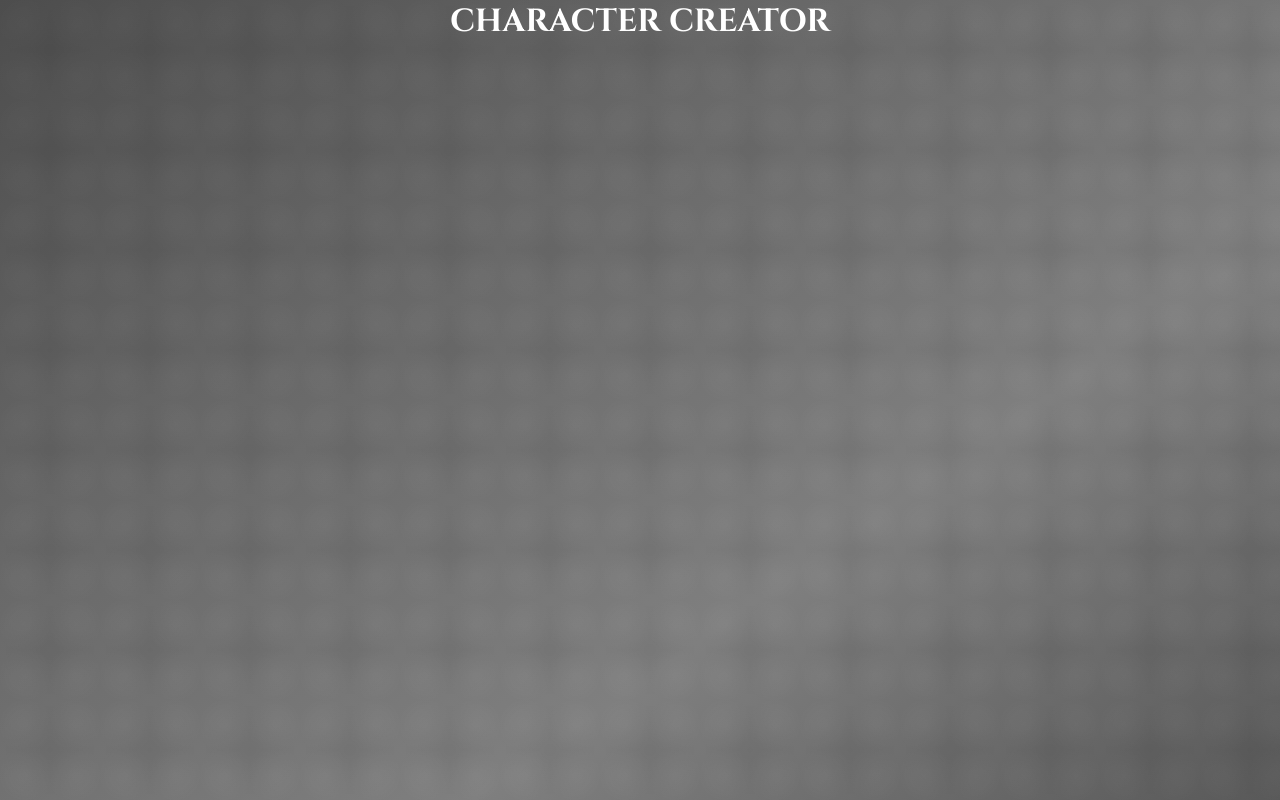
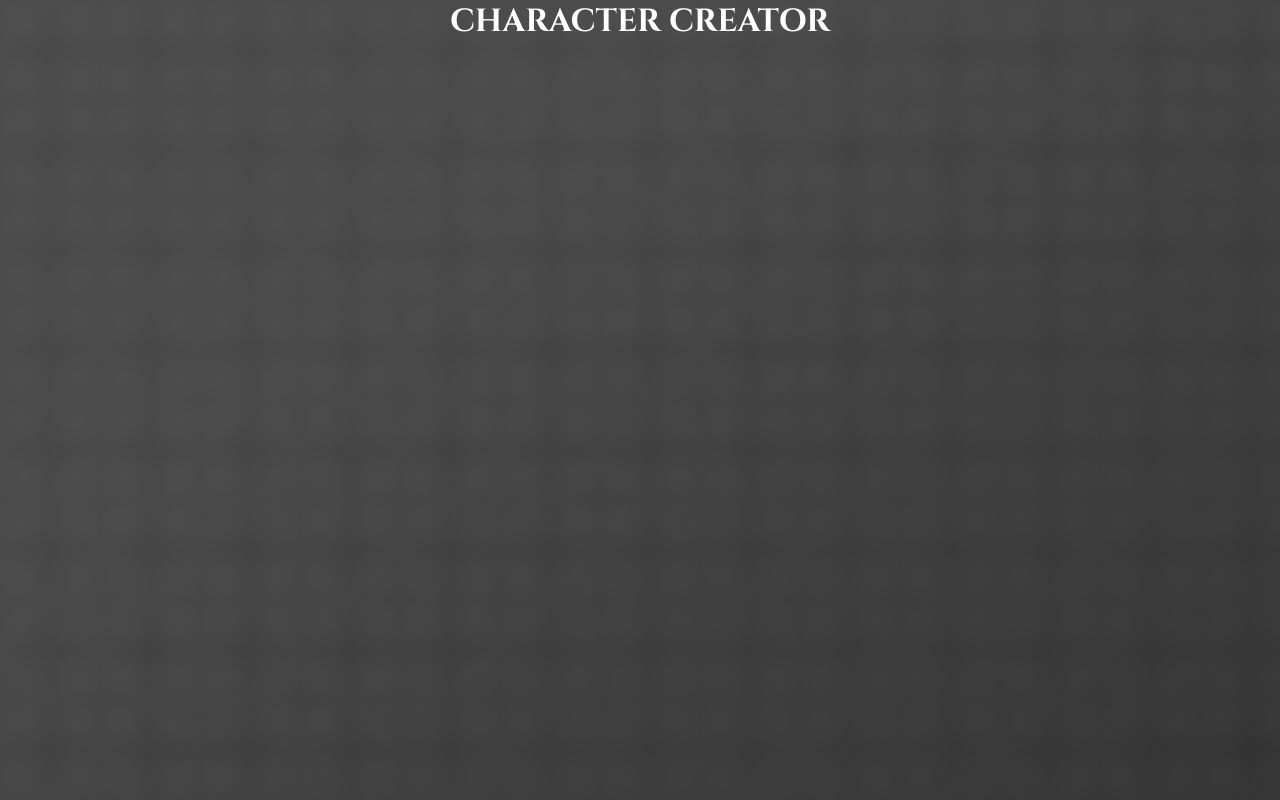
Before and after one commit to Espadv69/Character-Creator, a React (Vite) app: page / in a window 1280 px wide. Built offline with nearby package versions, Linux system fonts and the light colour scheme; a web font is replaced by a local one.

Commit message:
style: add new theme colors for background

```diff
--- a/src/components/css/global.css
+++ b/src/components/css/global.css
@@ -1,5 +1,6 @@
 @import url('https://fonts.googleapis.com/css2?family=Cinzel:wght@400..900&display=swap');
 @import url('https://fonts.googleapis.com/css2?family=IM+Fell+English:ital@0;1&display=swap');
+
 /* "IM Fell English*/
 *,
 *::before,
@@ -28,7 +29,7 @@ body {
     sans-serif;
 
   color: white;
-  background: linear-gradient(145deg, #4d4d4d, #686868, #7f7f7f, #595959);
+  background: linear-gradient(145deg, #4d4d4d, #4a4a4a, #3f3f3f, #353535);
   background-size: cover;
   overflow-y: hidden;
 }
@@ -44,11 +45,9 @@ body::before {
   right: 0;
   bottom: 0;
 
-  background: radial-gradient(
-      circle,
+  background: radial-gradient(circle,
       rgba(255, 255, 255, 0.05) 1%,
-      transparent 80%
-    ),
+      transparent 80%),
     radial-gradient(circle, rgba(0, 0, 0, 0.05) 1%, transparent 70%);
   background-size:
     50px 50px,
```
